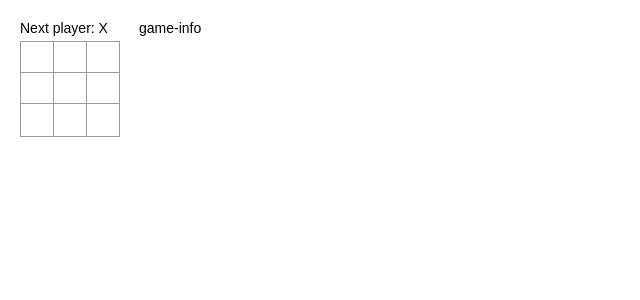
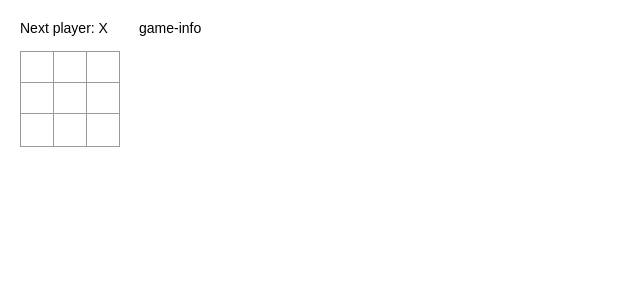
Before and after one commit to kimneighbor/react-tictactoe-app, a React (Create React App) app: page / in a window 1280 px wide. Shown: the top 300 px of the page, without its empty margins (0-640 px from the left). Built offline with nearby package versions, Linux system fonts and the light colour scheme.

Commit message:
css 수정

```diff
--- a/src/components/Board.css
+++ b/src/components/Board.css
@@ -1,7 +1,3 @@
 .status {
-    margin-bottom: 10px;
+    margin-bottom: 20px;
 }
-
-div {
-
-}
```
Also changed, not shown: src/components/todo.js (deleted, +0 -13 lines), src/logo.svg (deleted).
